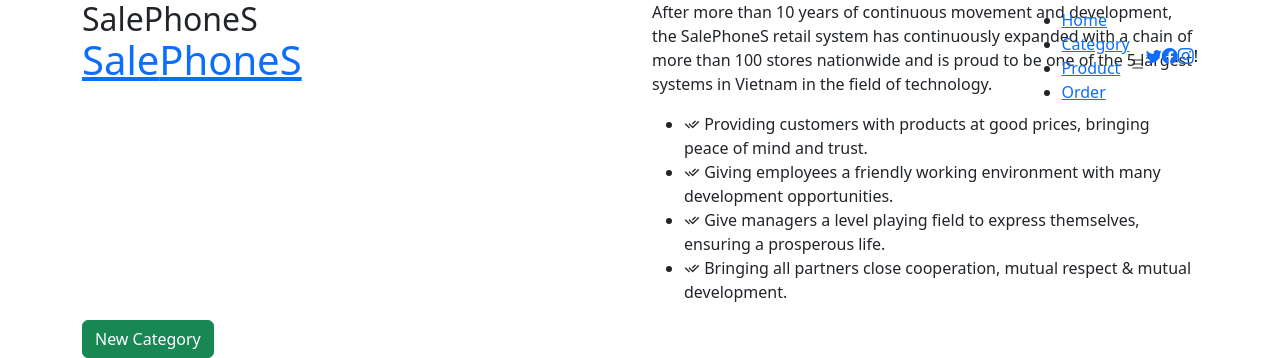
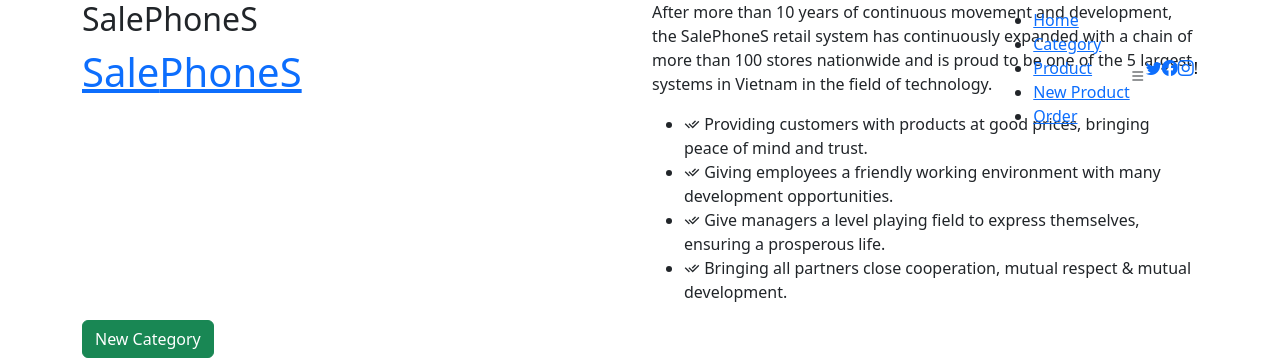
Before and after one commit to PhatNguyenKhanh/Symfony, a Symfony app: template templates/category/index.html.twig in a window 1280 px wide. Shown: the top 358 px of the page. Run offline with Twig, Linux system fonts and the light colour scheme; the template is opened without the code that fills it, so the values that code supplies are empty; some libraries are stand-ins or nearby versions.

Commit message:
seventh commit

```diff
--- a/templates/base.html.twig
+++ b/templates/base.html.twig
@@ -39,6 +39,7 @@
                     <li><a href="{{ path('product_list') }}" class="active">Home</a></li>
                     <li><a href="{{ path('category_list') }}">Category</a></li>
                     <li><a href="{{ path('product_list') }}">Product</a></li>
+                    <li><a href="{{ path('product_create') }}">New Product</a></li>
                     <li><a href="">Order</a></li>
                 </ul>
                 <i class="bi bi-list mobile-nav-toggle"></i>
--- a/templates/product/index.html.twig
+++ b/templates/product/index.html.twig
@@ -2,14 +2,10 @@
 
 {% block body %}
     <section id="portfolio" class="portfolio">
-        <div>
-            <a href="{{ path('product_create') }}" class='btn btn-success'>New Product</a>
-        </div>
-        <br>
         <div class="row portfolio-container" data-aos="fade-up">
             {% for product in products %}#}
             <div class="col-lg-4 col-md-6 portfolio-item filter-app">
-                <img src="{{ asset('upload/productImages/' ~ product.image) }}" class="img-fluid" alt="">
+                <img src="{{ asset('upload/productImages/' ~ product.image) }}" class="img-fluid" alt="" width="300px" height="300px">
                 <div class="portfolio-info">
                     <h4>{{ product.prodName }}</h4>
                     <p>${{ product.price }}</p>
--- a/templates/registration/register.html.twig
+++ b/templates/registration/register.html.twig
@@ -42,6 +42,7 @@
                 }
             }) }}
         </div>
+        <br>
         <div class="col-lg-12 justify-content-center">
             <label for="password" class="form-label">Password: </label>
             {{ form_widget(registrationForm.plainPassword, {
@@ -52,6 +53,7 @@
                 }
             }) }}
         </div>
+        <br>
         <div class="form-check mb-3 text-center">
             {{ form_widget(registrationForm.agreeTerms, {
                 'attr':{
```
Also changed, not shown: public/upload/productImages/oppo-reno8-pro-1-64c394642c9f6-64c395656f8fd.webp (added).
